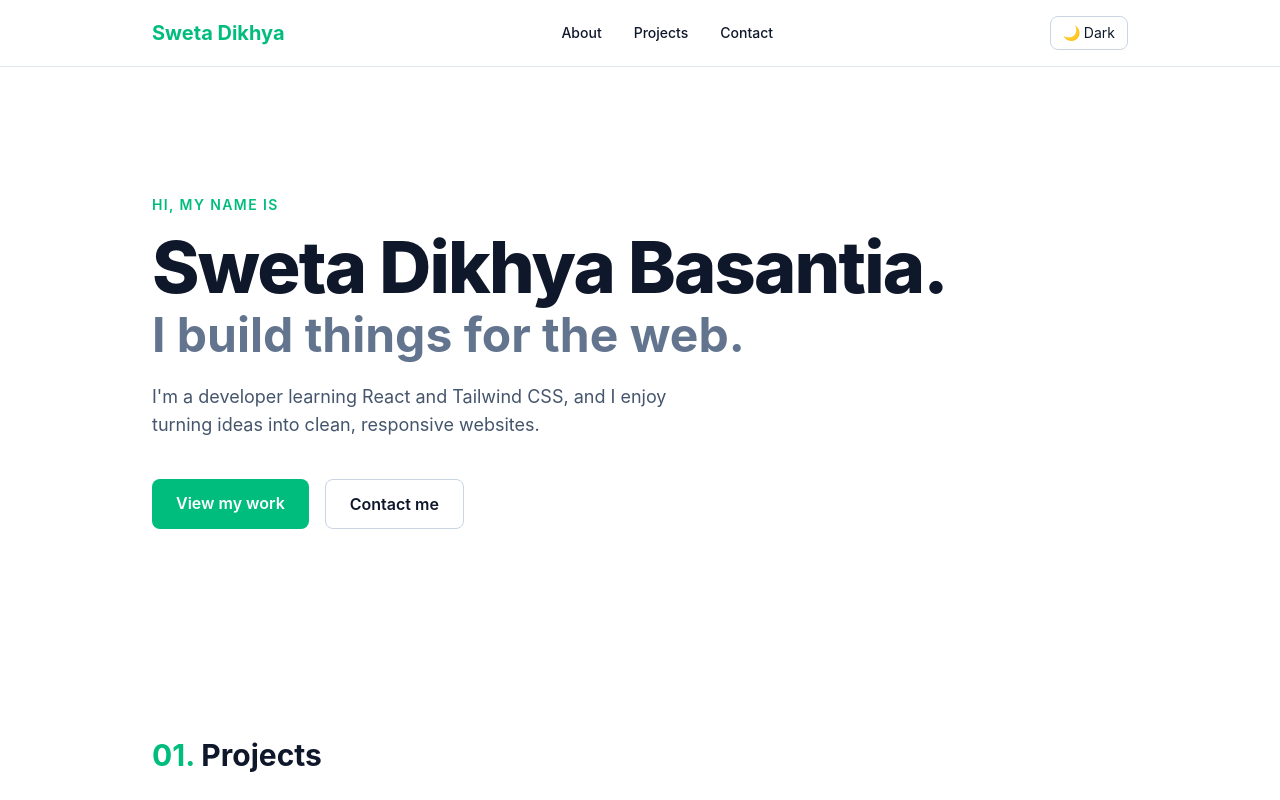
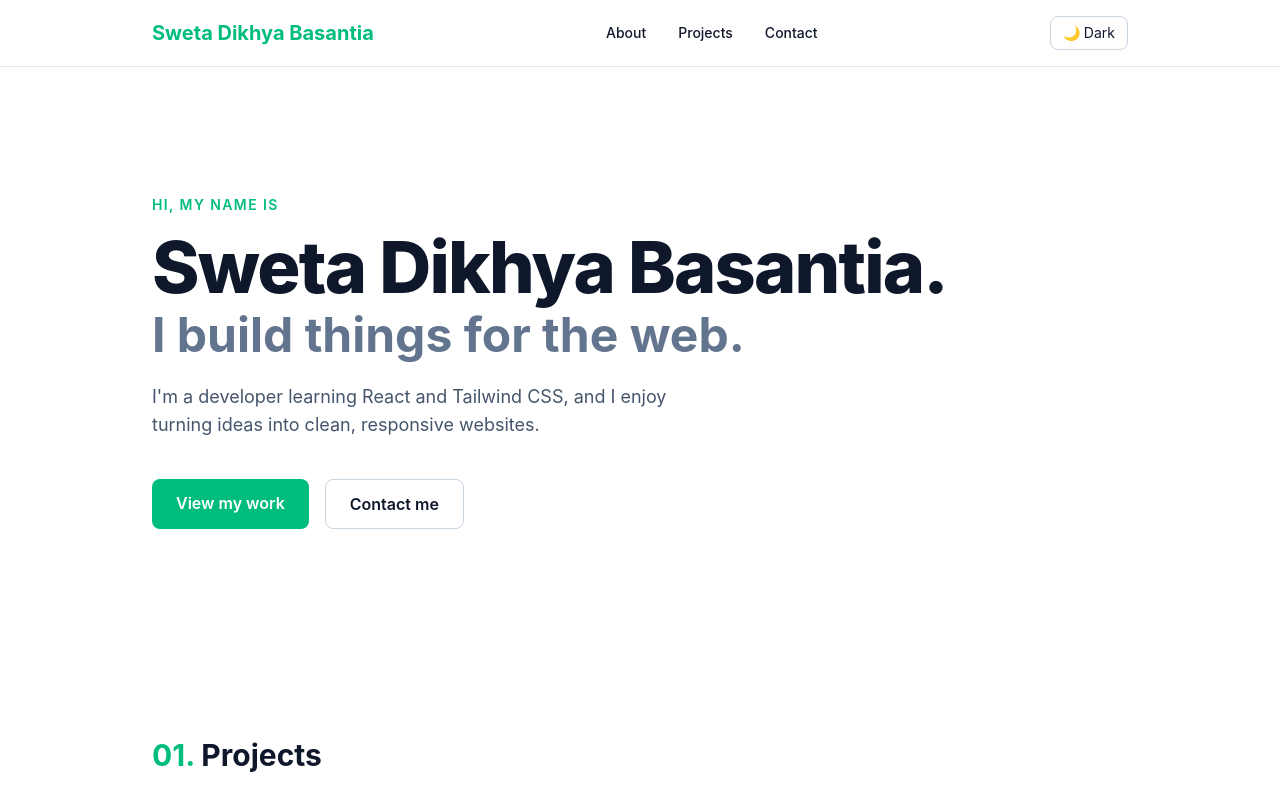
Before and after one commit to SwetaDikhya/my-portfolio, a React (Vite) app: page / in a window 1280 px wide. Shown: the top 800 px of the page. Built offline with nearby package versions, Linux system fonts and the light colour scheme.

Commit message:
Polish: title, mobile menu, real name

```diff
--- a/index.html
+++ b/index.html
@@ -4,7 +4,7 @@
     <meta charset="UTF-8" />
     <link rel="icon" type="image/svg+xml" href="/favicon.svg" />
     <meta name="viewport" content="width=device-width, initial-scale=1.0" />
-    <title>my-portfolio</title>
+    <title>Sweta Dikhya | portfolio</title>
   </head>
   <body>
     <div id="root"></div>
--- a/src/components/Navbar.jsx
+++ b/src/components/Navbar.jsx
@@ -1,7 +1,14 @@
 import { useState, useEffect } from 'react'
+
+const links = [
+  { label: 'About', href: '#about' },
+  { label: 'Projects', href: '#projects' },
+  { label: 'Contact', href: '#contact' },
+]
 
 function Navbar() {
   const [dark, setDark] = useState(false)
+  const [open, setOpen] = useState(false)
 
   useEffect(() => {
     document.documentElement.classList.toggle('dark', dark)
@@ -11,22 +18,48 @@ function Navbar() {
     <nav className="sticky top-0 z-10 border-b border-slate-200 bg-white/80 backdrop-blur dark:border-slate-800 dark:bg-slate-900/80">
       <div className="mx-auto flex max-w-5xl items-center justify-between px-6 py-4">
         <a href="#" className="text-xl font-bold text-emerald-500">
-          Sweta Dikhya
+          <span className="hidden sm:inline">Sweta Dikhya Basantia</span>
+          <span className="sm:hidden">Sweta D.B.</span>
           </a>
 
         <ul className="hidden gap-8 text-sm font-medium sm:flex">
-          <li><a href="#about" className="transition hover:text-emerald-500">About</a></li>
-          <li><a href="#projects" className="transition hover:text-emerald-500">Projects</a></li>
-          <li><a href="#contact" className="transition hover:text-emerald-500">Contact</a></li>
+          {links.map((link) => (
+            <li key={link.href}>
+              <a href={link.href} className="transition hover:text-emerald-500">{link.label}</a>
+            </li>
+          ))}
         </ul>
 
+        <div className="flex items-center gap-2">
           <button
             onClick={() => setDark(!dark)}
             className="rounded-lg border border-slate-300 px-3 py-1.5 text-sm transition hover:bg-slate-100 dark:border-slate-700 dark:hover:bg-slate-800"
           >
             {dark ? '☀️ Light' : '🌙 Dark'}
           </button>
+          <button
+            onClick={() => setOpen(!open)}
+            aria-label="Toggle menu"
+            className="rounded-lg border border-slate-300 px-3 py-1.5 text-sm transition hover:bg-slate-100 sm:hidden dark:border-slate-700 dark:hover:bg-slate-800"
+          >
+            {open ? '✕' : '☰'}
+          </button>
         </div>
+      </div>
+
+      {open && (
+        <ul className="space-y-1 border-t border-slate-200 px-6 py-3 sm:hidden dark:border-slate-800">
+          {links.map((link) => (
+            <li key={link.href}>
+              <a href={link.href} onClick={() => setOpen(false)}
+                className="block rounded-lg px-3 py-2 font-medium hover:bg-slate-100 dark:hover:bg-slate-800"
+              >
+                {link.label}
+              </a>
+            </li>
+          ))}
+        </ul>
+      )}
     </nav>
   )
 }
```
Lines whose indentation alone changed are shown as unchanged.
